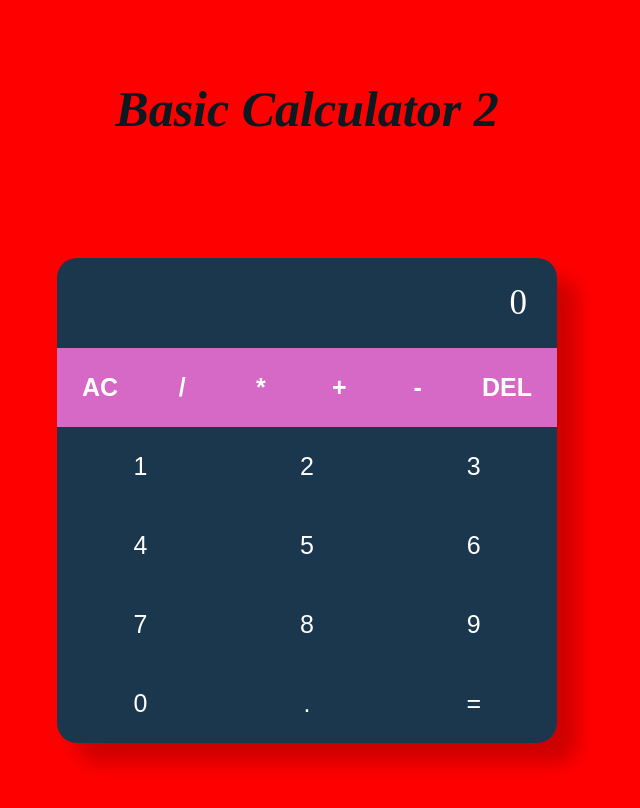
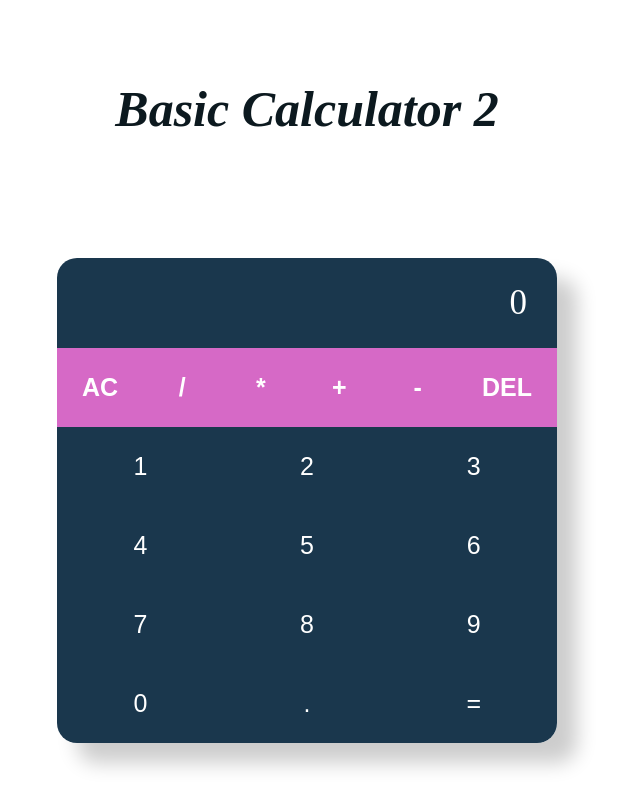
Before and after one commit to kishan4100/Calculator, a React (Create React App) app: page / in a window 1280 px wide. Shown: the top 808 px of the page, without its empty margins (333-973 px from the left). Built offline with nearby package versions, Linux system fonts and the light colour scheme.

Commit message:
Change background color from red to white

```diff
--- a/src/index.css
+++ b/src/index.css
@@ -3,7 +3,7 @@
   box-sizing: border-box;
   margin: 0;
   padding: 0;
-  background-color: red;
+  background-color: white;
 }
 
 
```
